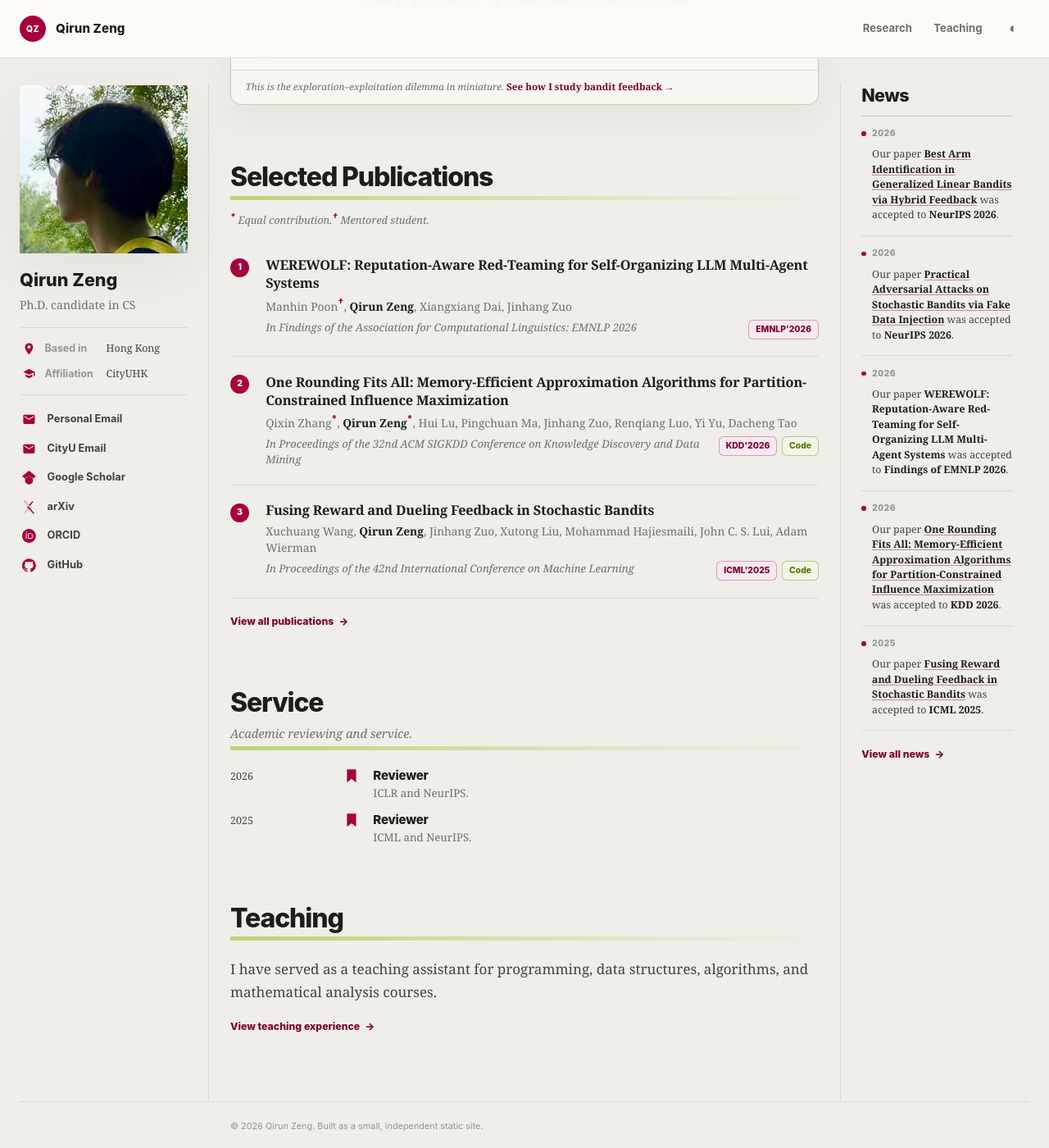
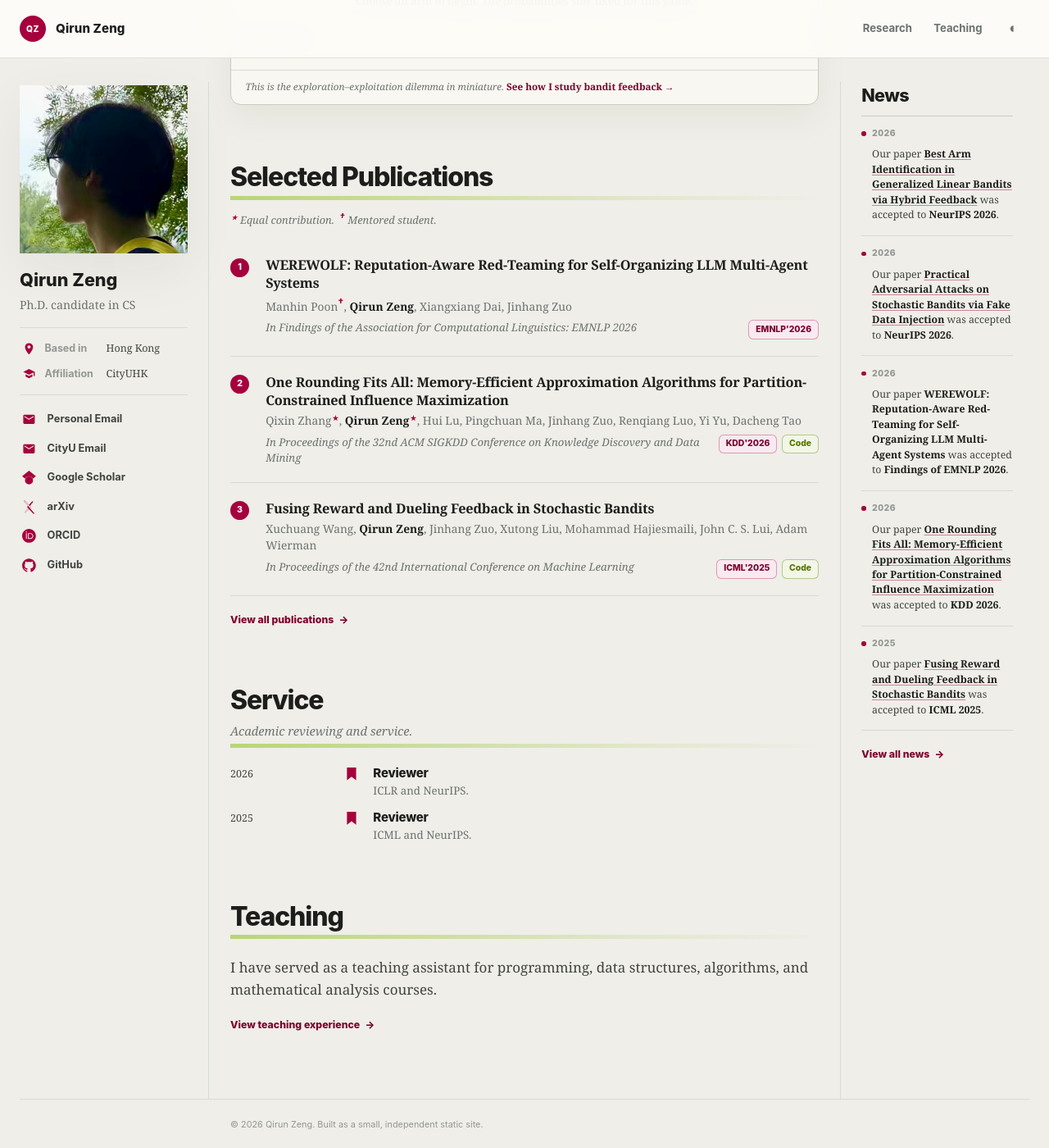
Before and after one commit to qirunzeng/qirunzeng.github.io, a Jekyll site: the page built from index.html, in a window 1280 px wide and 1400 px high, scrolled down 1297 px. Shown: the whole window at 82% size. Built offline with Jekyll 4.4.1, drawn with Linux system fonts in a browser that asks for light colours.

Commit message:
Use star markers for equal contribution

```diff
--- a/_includes/publication-note.html
+++ b/_includes/publication-note.html
@@ -19,5 +19,5 @@
 {% endfor %}
 
 {% if note_has_equal or note_has_mentored %}
-  <p class="publication-note">{% if note_has_equal %}<sup>*</sup> Equal contribution.{% endif %}{% if note_has_equal and note_has_mentored %} {% endif %}{% if note_has_mentored %}<sup>†</sup> Mentored student.{% endif %}</p>
+  <p class="publication-note">{% if note_has_equal %}<sup class="publication__equal-marker">⋆</sup> Equal contribution.{% endif %}{% if note_has_equal and note_has_mentored %}&ensp;{% endif %}{% if note_has_mentored %}<sup>†</sup> Mentored student.{% endif %}</p>
 {% endif %}
--- a/_includes/publication.html
+++ b/_includes/publication.html
@@ -5,7 +5,7 @@
     <h3 class="publication__title">{{ include.paper.title }}</h3>
 
     <p class="publication__authors">
-      {% for author in include.paper.authors %}{% if author.me %}<strong>{{ author.name }}</strong>{% else %}{{ author.name }}{% endif %}{% if author.equal %}<sup>*</sup>{% endif %}{% if author.mentored %}<sup title="Mentored student">†</sup>{% endif %}{% unless forloop.last %}, {% endunless %}{% endfor %}
+      {% for author in include.paper.authors %}{% if author.me %}<strong>{{ author.name }}</strong>{% else %}{{ author.name }}{% endif %}{% if author.equal %}<sup class="publication__equal-marker" title="Equal contribution">⋆</sup>{% endif %}{% if author.mentored %}<sup title="Mentored student">†</sup>{% endif %}{% unless forloop.last %}, {% endunless %}{% endfor %}
     </p>
 
     <div class="publication__details">
--- a/assets/css/main.css
+++ b/assets/css/main.css
@@ -1279,6 +1279,13 @@ a {
   font-weight: 800;
 }
 
+.publication__authors .publication__equal-marker,
+.publication-note .publication__equal-marker {
+  font-size: 1.08em;
+  line-height: 0;
+  vertical-align: 0.22em;
+}
+
 .publication__details {
   display: grid;
   margin-top: 0.38rem;
```
